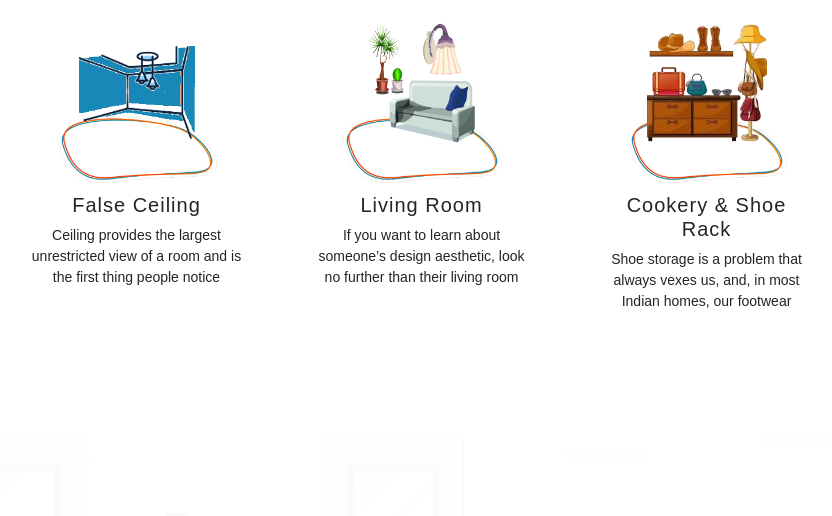
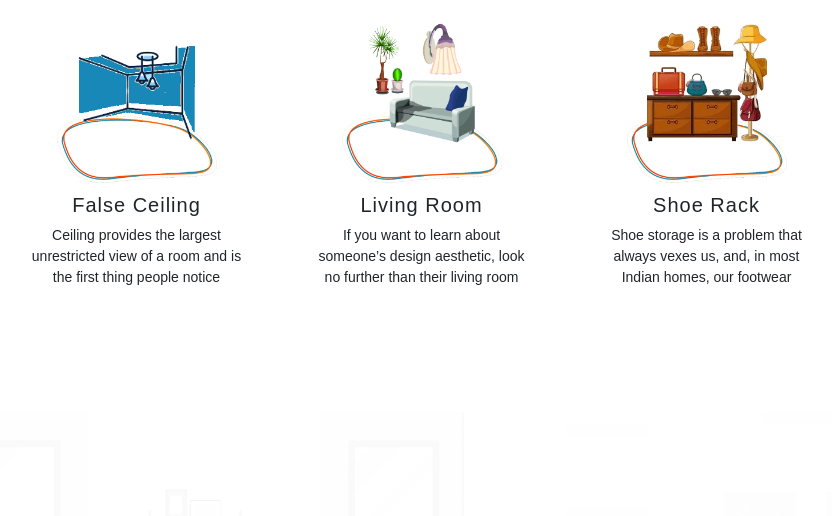
Before and after one commit to hd241994/cozyspace, a Django app: page / in a window 1280 px wide. Shown: the part 5984-6500 px from the top of the page, without its empty margins (56-888 px from the left). Run offline with Django 3.2, Linux system fonts and the light colour scheme; some libraries are stand-ins or nearby versions.

Commit message:
Update index.html

```diff
--- a/main/templates/main/index.html
+++ b/main/templates/main/index.html
@@ -960,7 +960,7 @@
                   src="{% static 'assets/images/icon-bg.png' %}"></div>
               <img src="{% static 'assets/images/service-icon-1.png' %}">
             </div>
-            <h5 class="service_title  text-dark">Cookery &amp; Shoe Rack</h5>
+            <h5 class="service_title  text-dark">Shoe Rack</h5>
             <p>Shoe storage is a problem that always vexes us, and, in most Indian homes, our footwear </p>
           </a>
         </div>
```
